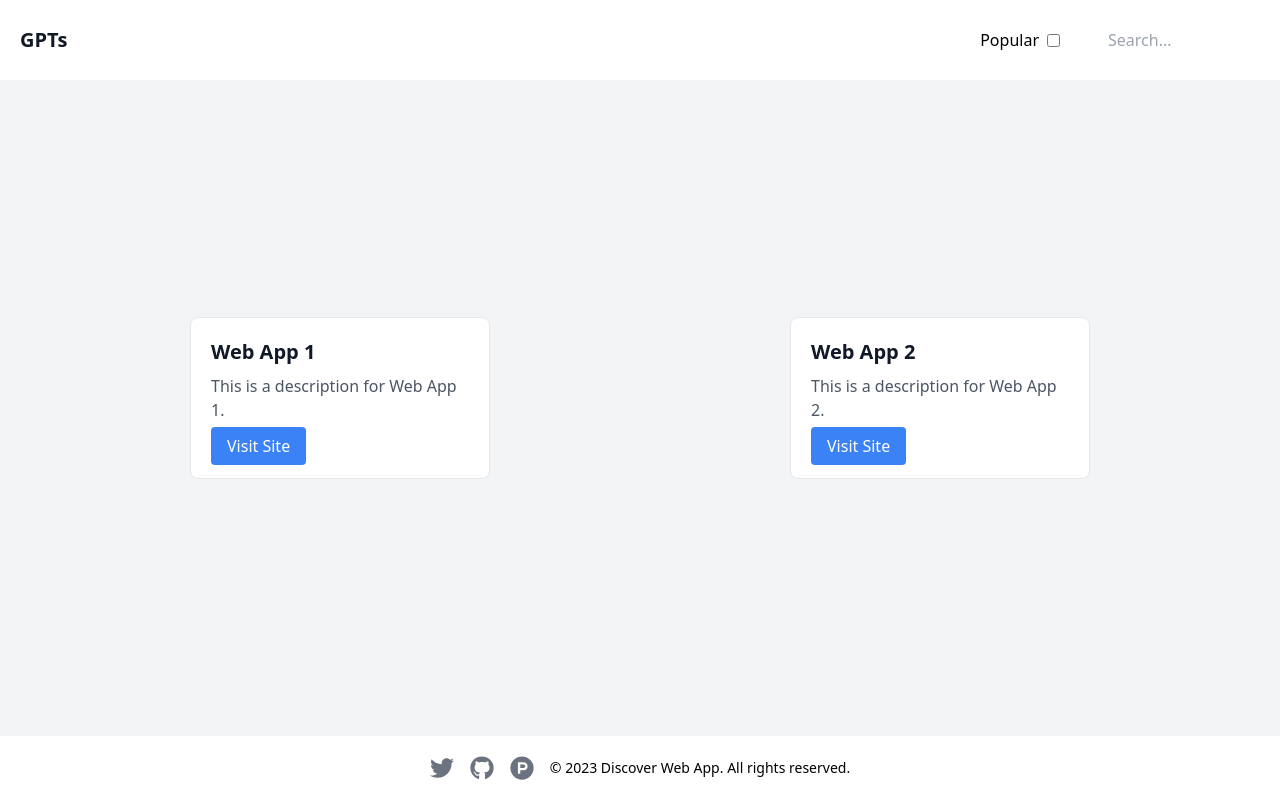
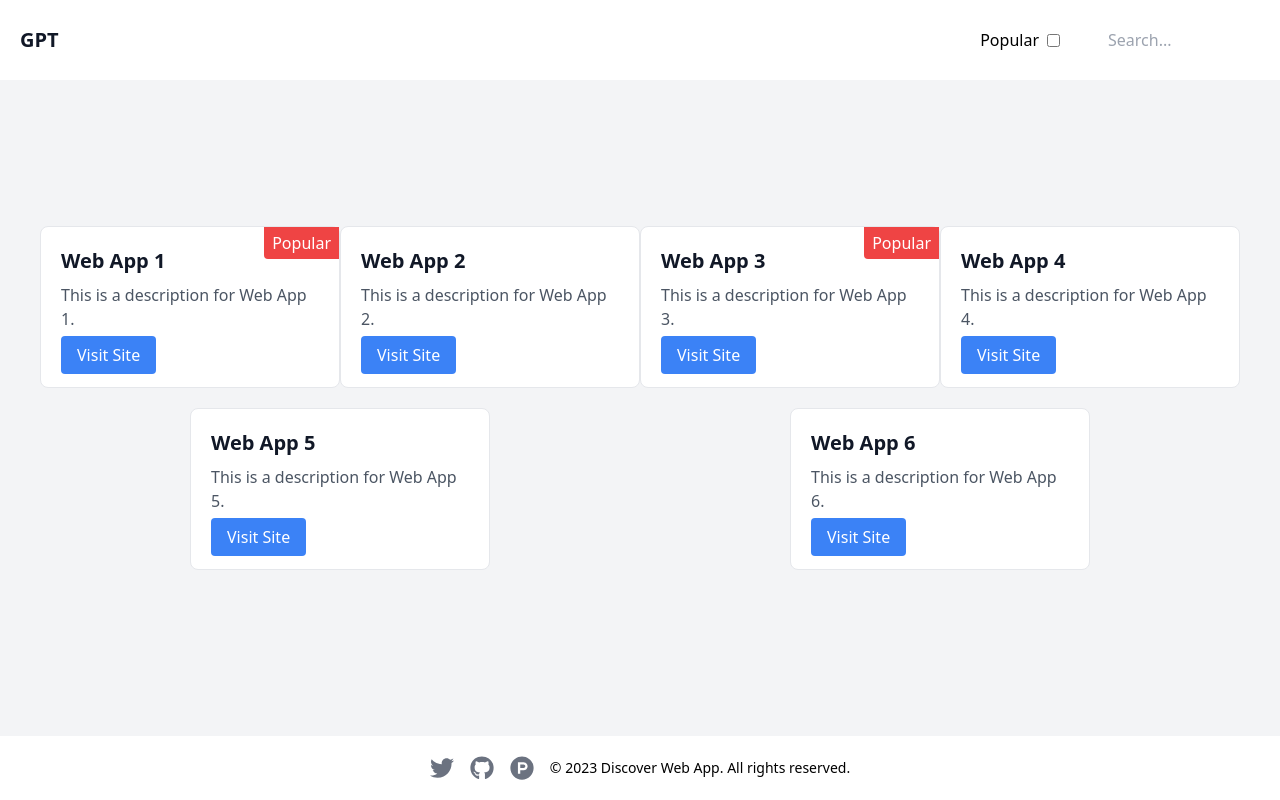
Before and after one commit to Tgmirrorbot/directory, a Next.js app: page / in a window 1280 px wide. Built offline with nearby package versions, Linux system fonts and the light colour scheme.

Commit message:
Commit from Stub AI

```diff
--- a/components/Header.tsx
+++ b/components/Header.tsx
@@ -10,7 +10,7 @@ type HeaderProps = {
 const Header: React.FC<HeaderProps> = ({ search, setSearch, filterPopular, setFilterPopular }) => {
   return (
     <header className="w-full p-5 flex justify-between items-center bg-white dark:bg-gray-800">
-      <h1 className="text-xl font-bold text-gray-900 dark:text-white">GPTs</h1>
+      <h1 className="text-xl font-bold text-gray-900 dark:text-white">GPT</h1>
       <div className="flex items-center space-x-4 lg:space-x-10">
         <label className="flex items-center">
           <span>Popular</span>
--- a/data/webApps.json
+++ b/data/webApps.json
@@ -2,11 +2,33 @@
   {
     "name": "Web App 1",
     "description": "This is a description for Web App 1.",
-    "url": "https://webapp1.com"
+    "url": "https://webapp1.com",
+    "isPopular": true
   },
   {
     "name": "Web App 2",
     "description": "This is a description for Web App 2.",
     "url": "https://webapp2.com"
+  },
+  {
+    "name": "Web App 3",
+    "description": "This is a description for Web App 3.",
+    "url": "https://webapp3.com",
+    "isPopular": true
+  },
+  {
+    "name": "Web App 4",
+    "description": "This is a description for Web App 4.",
+    "url": "https://webapp4.com"
+  },
+  {
+    "name": "Web App 5",
+    "description": "This is a description for Web App 5.",
+    "url": "https://webapp5.com"
+  },
+  {
+    "name": "Web App 6",
+    "description": "This is a description for Web App 6.",
+    "url": "https://webapp6.com"
   }
 ]
```
